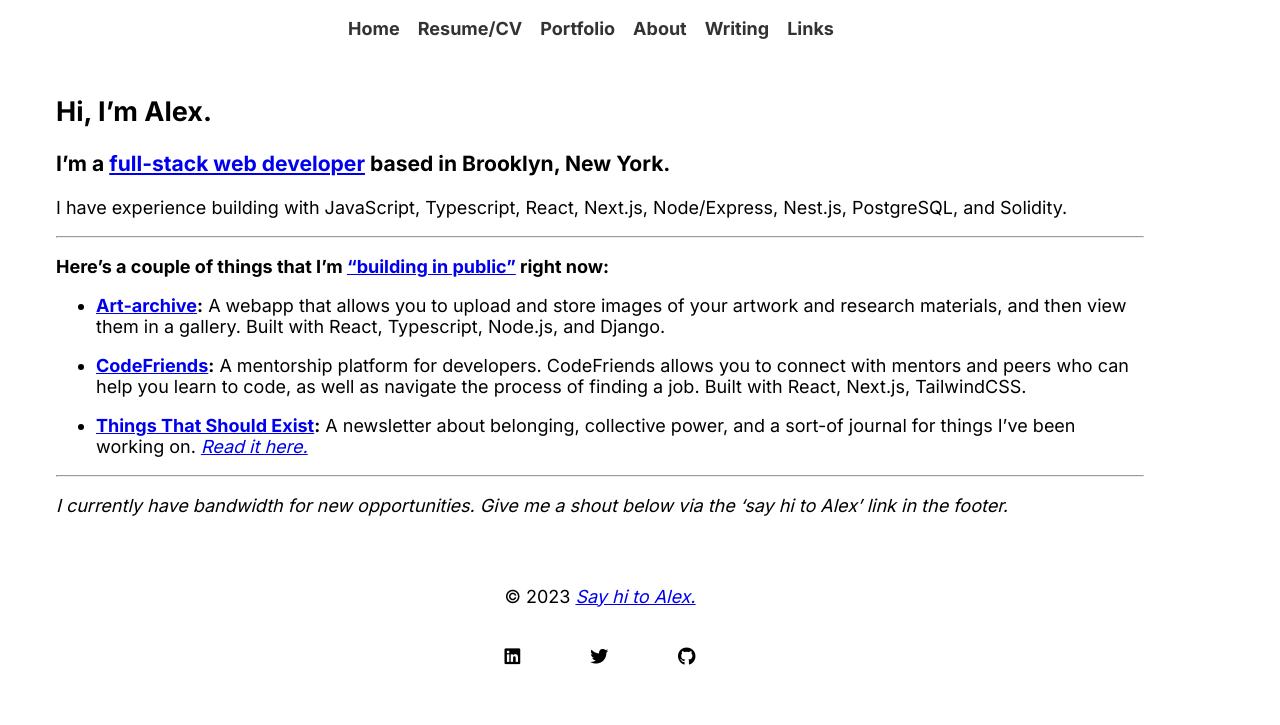
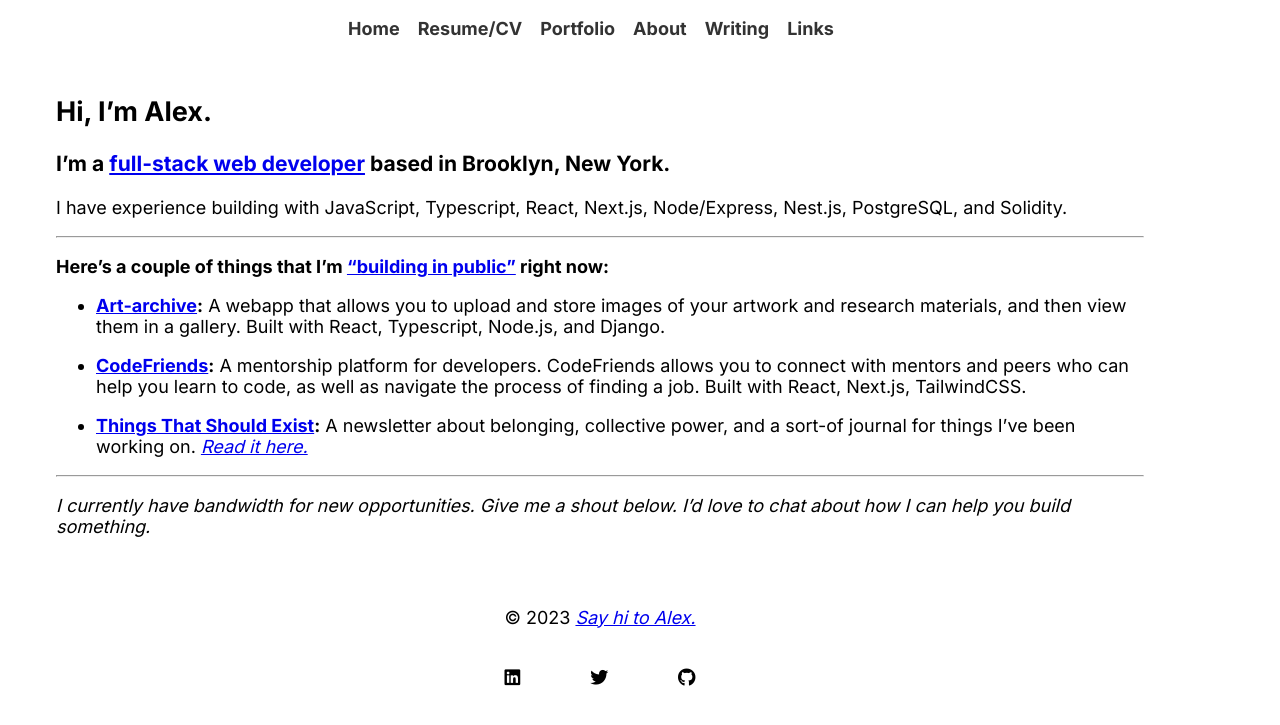
Before and after one commit to alexdwagner/alexdwagner.github.io, a Jekyll site: the page built from index.md, in a window 1280 px wide. Shown: the top 725 px of the page. Built offline with Jekyll 4.4.1, drawn with Linux system fonts in a browser that asks for light colours.

Commit message:
Updated index copy.

```diff
--- a/index.md
+++ b/index.md
@@ -24,4 +24,4 @@ I have experience building with JavaScript, Typescript, React, Next.js, Node/Exp
 
 ---
 
-*I currently have bandwidth for new opportunities. Give me a shout below via the 'say hi to Alex' link in the footer.*
+*I currently have bandwidth for new opportunities. Give me a shout below. I'd love to chat about how I can help you build something.*
```
Also changed, not shown: 2 other files.
